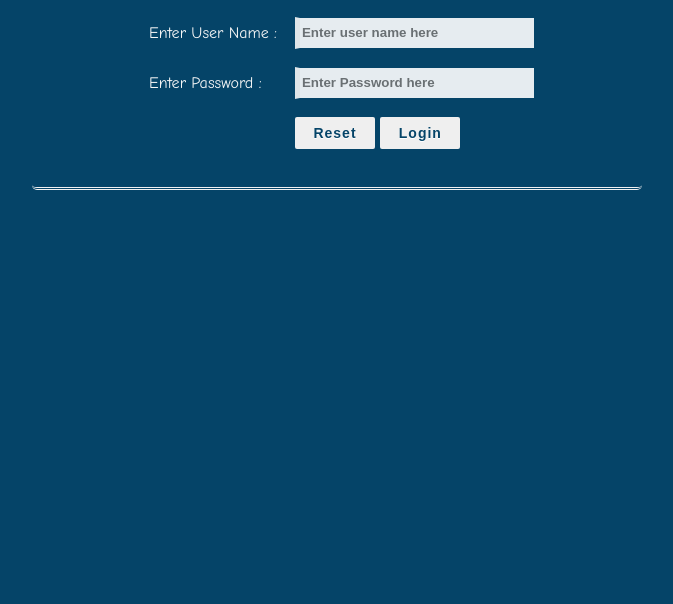
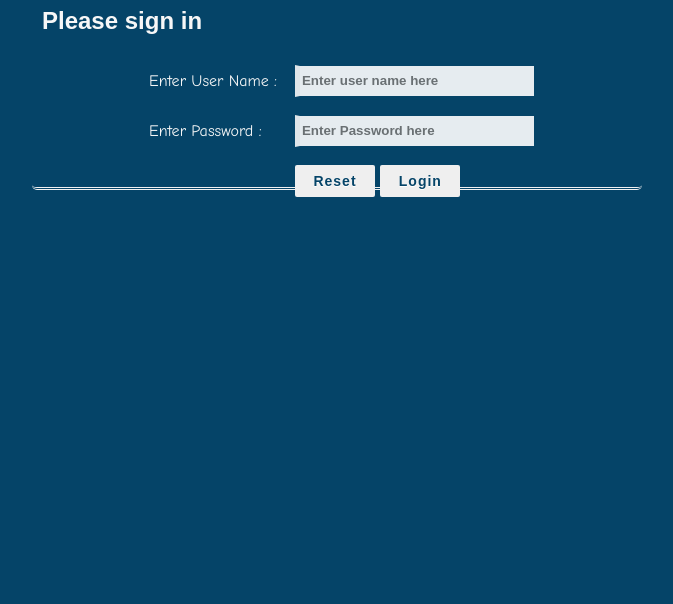
Before and after one commit to Oludaretech/oludaretech.github.io, a plain HTML site: page index.html in a window 1280 px wide. Shown: the part 196-800 px from the top of the page, without its empty margins (303-976 px from the left). Drawn offline with Linux system fonts and the light colour scheme.

Commit message:
Update index.html
ee

```diff
--- a/index.html
+++ b/index.html
@@ -13,6 +13,7 @@
     <div id="main">
         <div class="h-tag">
             <h1>UoD Smart factory Portal</h1>
+            <h2>Please sign in </h2>
         </div>
         <!-- Login box -->
         <div class="login">
```
